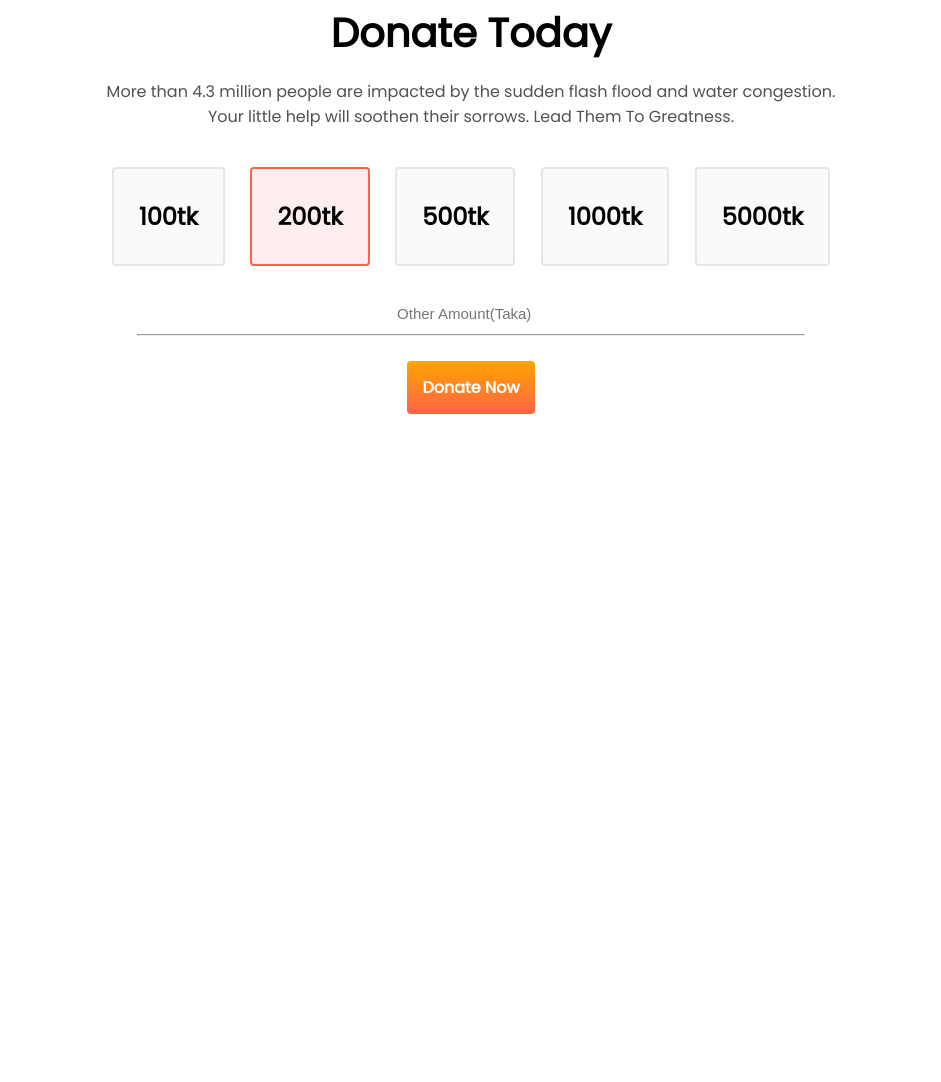
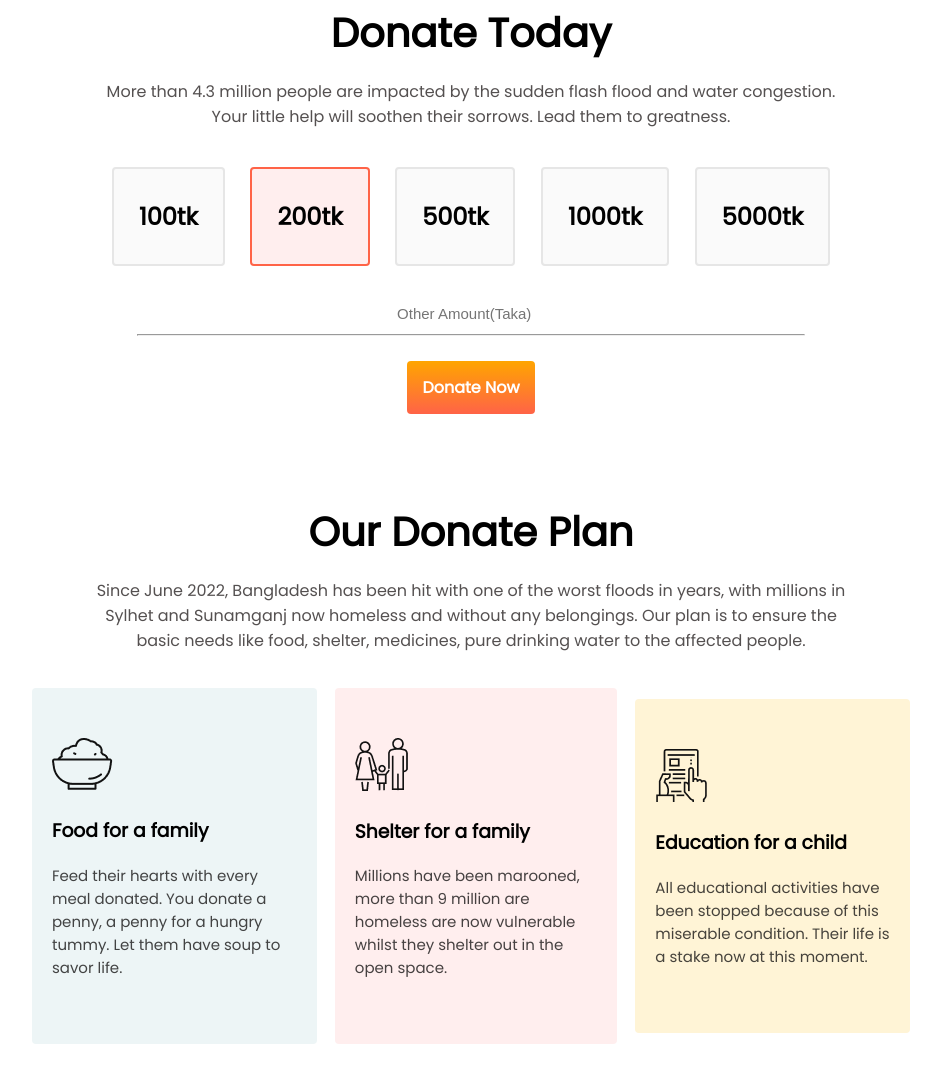
Before and after one commit to suchana001/donate-today, a plain HTML site: page index.html in a window 1280 px wide. Shown: the part 724-1806 px from the top of the page, without its empty margins (169-1110 px from the left). Before the commit the page ends 1226 px from the top, so only its background shows below. Drawn offline with Linux system fonts and the light colour scheme.

Commit message:
donate plan section added

```diff
--- a/index.html
+++ b/index.html
@@ -39,7 +39,7 @@
         <p>
           More than 4.3 million people are impacted by the sudden flash flood
           and water congestion. Your little help will soothen their sorrows.
-          Lead Them To Greatness.
+          Lead them to greatness.
         </p>
       </div>
       <div class="price-container">
@@ -60,9 +60,53 @@
         </div>
       </div>
       <div class="other-amount">
-            <input type="email" name="email" placeholder="Other Amount(Taka)" id="email">
-            <hr>
-            <a class="donation-button" target="_blank" href="https://www.bkash.com/donation">Donate Now</a>
+        <input
+          type="email"
+          name="email"
+          placeholder="Other Amount(Taka)"
+          id="email"
+        />
+        <hr />
+        <a
+          class="donation-button"
+          target="_blank"
+          href="https://www.bkash.com/donation"
+          >Donate Now</a
+        >
+      </div>
+    </section>
+    <section>
+      <div class="donate-today">
+        <h1>Our Donate Plan</h1>
+        <p>
+          Since June 2022, Bangladesh has been hit with one of the worst floods
+          in years, with millions in Sylhet and Sunamganj now homeless and
+          without any belongings. Our plan is to ensure the basic needs like
+          food, shelter, medicines, pure drinking water to the affected people.
+        </p>
+      </div>
+      <div id="plan-box" class="price-container">
+        <div class="food">
+          <img src="icons/food.png" alt="food" />
+          <h3>Food for a family</h3>
+          <p>
+            Feed their hearts with every meal donated. You donate a penny, a penny for a hungry tummy. Let them have soup to savor life.
+          </p>
+        </div>
+        <div class="shelter">
+          <img src="icons/shelter.png" alt="food" />
+          <h3>Shelter for a family</h3>
+          <p>
+            Millions have been marooned, more than 9 million are homeless are now vulnerable whilst they shelter out in the open space.
+          </p>
+        </div>
+        <div class="education">
+          <img src="icons/Frame-1.png" alt="food" />
+          <h3>Education for a child</h3>
+          <p>
+            All educational activities have been stopped because of this miserable condition. Their life is a stake now at this moment.
+          </p>
+        </div>
       </div>
     </section>
   </body>
--- a/style.css
+++ b/style.css
@@ -88,3 +88,47 @@ hr{
     width: 52%;
     color: rgba(0, 0, 0, 0.774);
 }
+#plan-box{
+    margin-left: 15%;
+    margin-right: 15%;
+    margin-bottom: 5%;
+}
+.food{
+    background-color: #EDF5F6;
+    border-radius: 4px;
+    padding-top: 50px;
+    padding-bottom: 50px;
+    padding-left: 20px;
+    padding-right: 20px;
+    margin: 1%;
+}
+.food p{
+    color: rgba(16, 14, 14, 0.774);
+    font-size: 15px;
+}
+.shelter{
+    background-color: #FFEEEE;
+    border-radius: 4px;
+    padding-top: 50px;
+    padding-bottom: 50px;
+    padding-left: 20px;
+    padding-right: 20px;
+    margin: 1%;
+}
+.shelter p{
+    color: rgba(16, 14, 14, 0.774);
+    font-size: 15px;
+}
+.education{
+    background-color: #FFF4D6;
+    border-radius: 4px;
+    padding-top: 50px;
+    padding-bottom: 50px;
+    padding-left: 20px;
+    padding-right: 20px;
+    margin: 1%;
+}
+.education p{
+    color: rgba(16, 14, 14, 0.774);
+    font-size: 15px;
+}
```
